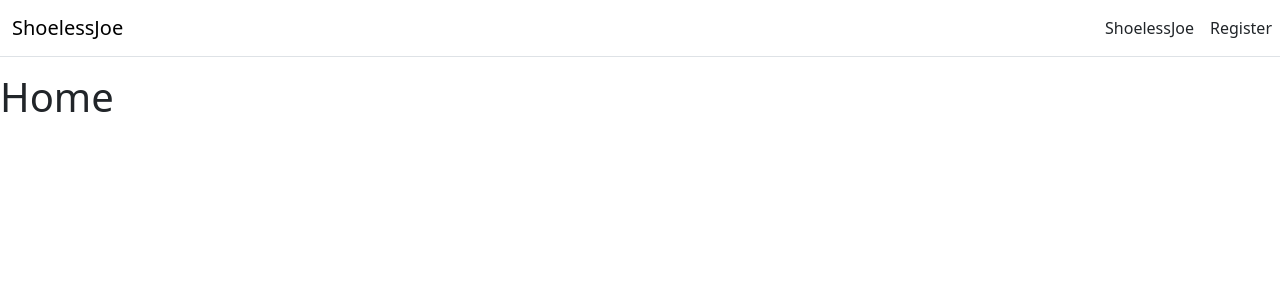
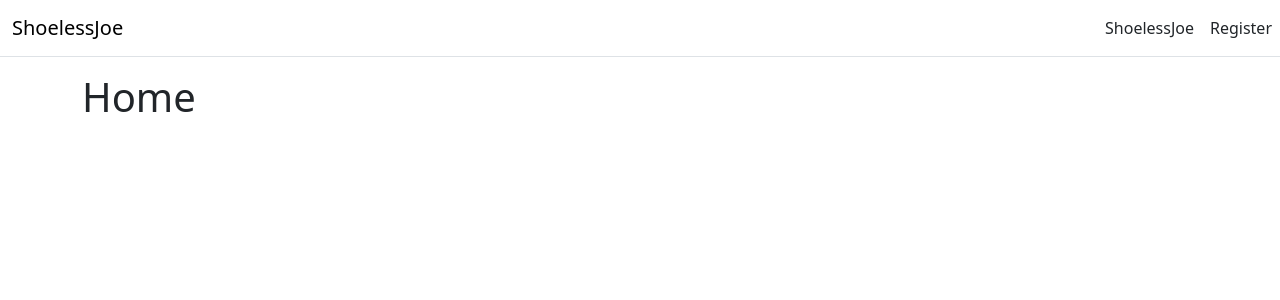
Before and after one commit to TClaypool00/shoeless-joe-client-app, a React (Create React App) app: page / in a window 1280 px wide. Shown: the top 300 px of the page. Built offline with nearby package versions, Linux system fonts and the light colour scheme.

Commit message:
Added a container div

```diff
--- a/src/App.js
+++ b/src/App.js
@@ -1,7 +1,6 @@
 import { BrowserRouter, Route, Routes } from "react-router-dom";
 import Home from './components/Pages/Home';
 import Register from './components/Pages/Account/Register';
-import Login from './components/Pages/Account/Login';
 import Navbar from "./components/NavBar/Navbar";
 
 
@@ -9,13 +8,14 @@ function App() {
   return (
     <>
       <Navbar />
+        <div className="container">
           <BrowserRouter>
             <Routes>
               <Route index element={<Home />} />
-          <Route path="account/login" element={<Login />} />
               <Route path="account/register" element={<Register />} />
             </Routes>
           </BrowserRouter>
+        </div>
     </>
   );
 }
```
Lines whose indentation alone changed are shown as unchanged.
